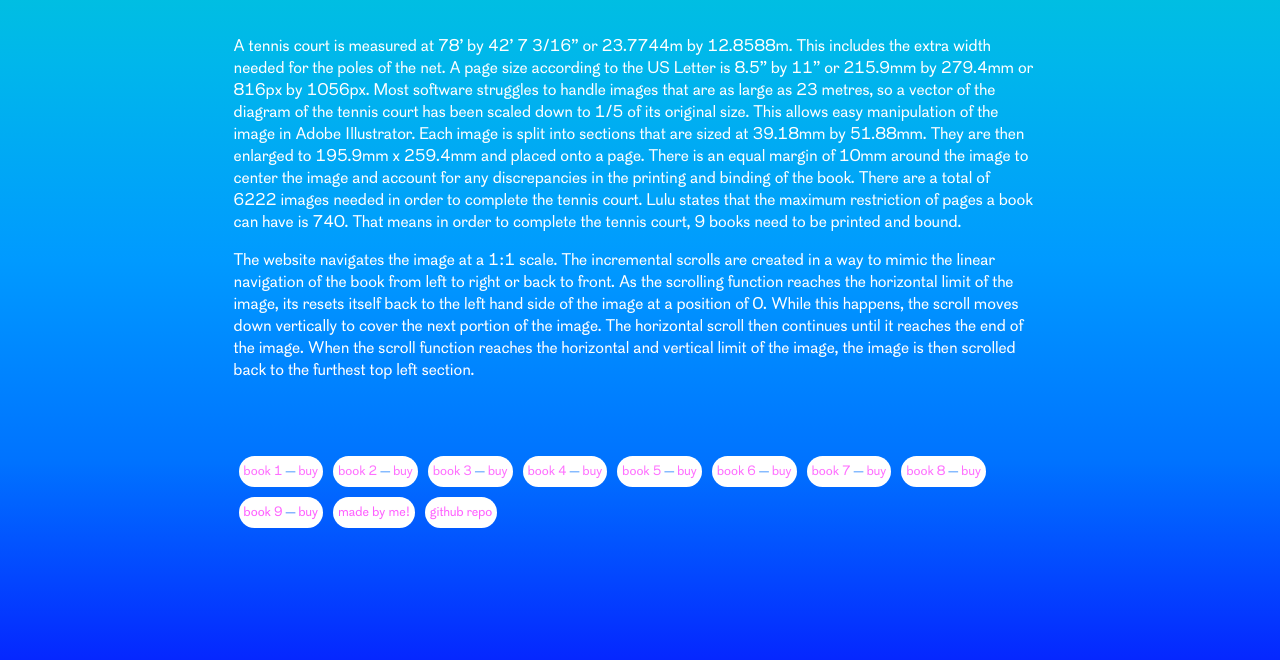
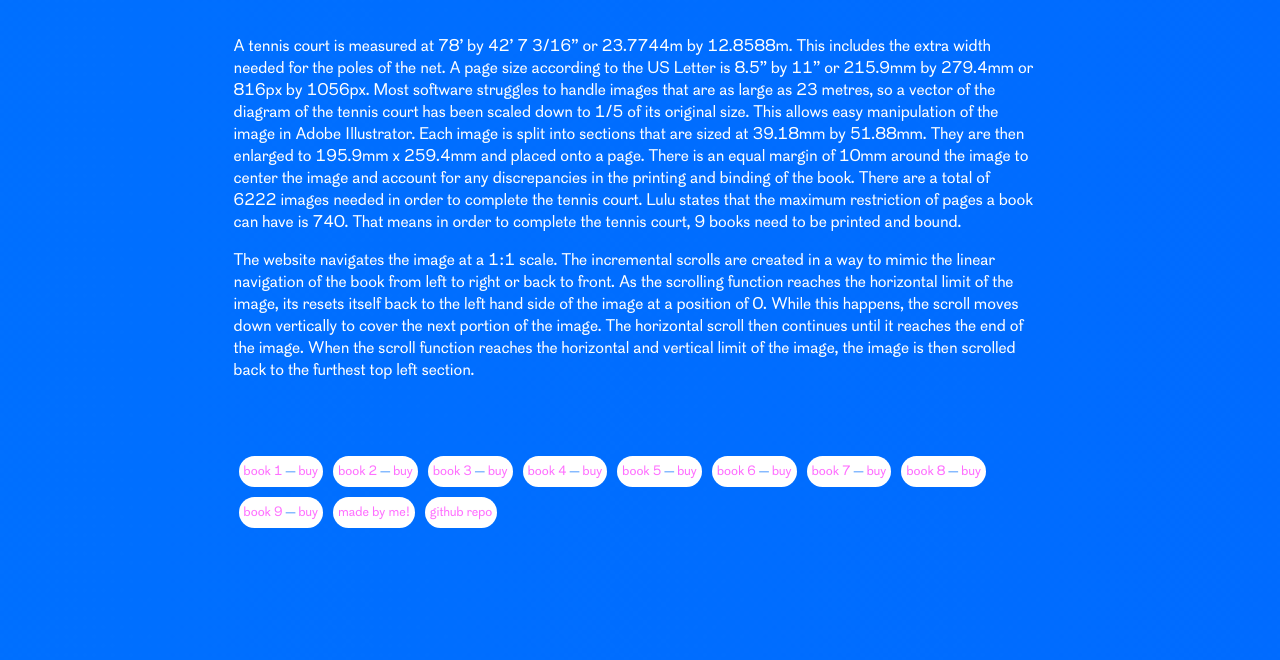
Before and after one commit to hskingr/tenniscourt.icu, a plain HTML site: page index.html in a window 1280 px wide. Shown: the part 140-800 px from the top of the page. Drawn offline with nearby package versions, Linux system fonts and the light colour scheme.

Commit message:
change background movements

```diff
--- a/css/main.css
+++ b/css/main.css
@@ -107,6 +107,9 @@ img {
 
   position: relative;
 	overflow: auto;
+  background-image: linear-gradient(to right, #00cece, #00b7eb, #009aff, #0073ff, #0527ff);
+  background-repeat: repeat;
+  background-size: 89856px 1000px;
 }
 
 .image-container {
@@ -122,7 +125,6 @@ img {
   height: 100vh;
   overflow:scroll;
   position: relative;
-  background-image: linear-gradient(to bottom, #00cece, #00b7eb, #009aff, #0073ff, #0527ff);
 }
 
 h1 {
```
